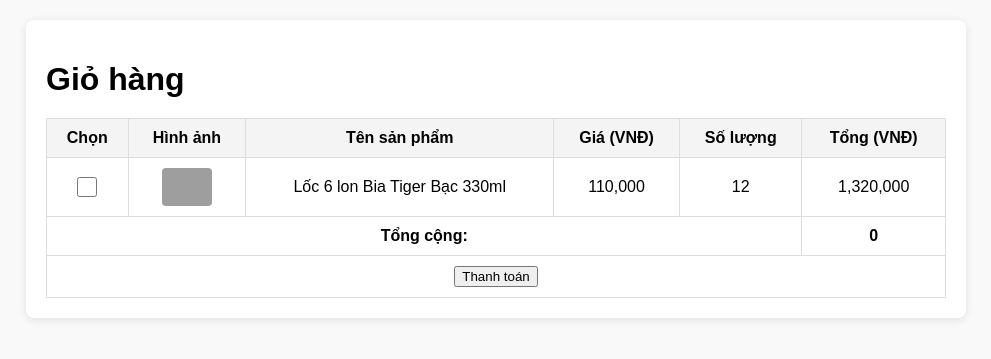
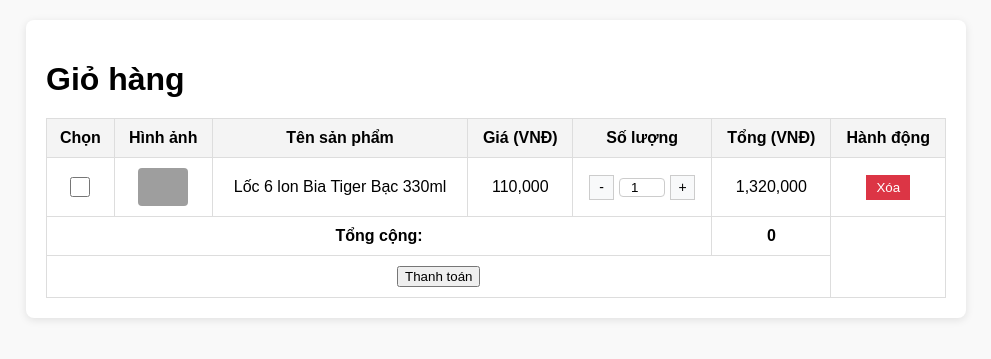
Before and after one commit to Mala-1/Webbandouong, a PHP site: page /user/Cart.php in a window 1280 px wide. Shown: the top 359 px of the page, without its empty margins (144-1135 px from the left). Run offline with PHP 8.4, Linux system fonts and the light colour scheme; data comes from the database, SQL or seed files in the repository; grey boxes are pictures that could not be loaded.

Commit message:
thêm,sửa,xóa

```diff
--- a/assets/css/cart.css
+++ b/assets/css/cart.css
@@ -87,3 +87,39 @@ td img {
     background-color: #f4f4f4;
     font-weight: bold;
 }
+
+.quantity-controls {
+    display: inline-flex;
+    align-items: center;
+    gap: 5px;
+}
+
+.quantity-controls button {
+    width: 25px;
+    height: 25px;
+    font-size: 14px;
+    text-align: center;
+    line-height: 1;
+    border: 1px solid #ccc;
+    background-color: #f8f9fa;
+    cursor: pointer;
+}
+
+.quantity-controls input {
+    width: 40px;
+    text-align: center;
+    border: 1px solid #ccc;
+    border-radius: 4px;
+}
+
+.btn-danger {
+    background-color: #dc3545;
+    color: white;
+    border: none;
+    padding: 5px 10px;
+    cursor: pointer;
+}
+
+.btn-danger:hover {
+    background-color: #c82333;
+}
--- a/user/Cart.php
+++ b/user/Cart.php
@@ -60,6 +60,7 @@ if (!empty($cartItems)) {
                             <th>Giá (VNĐ)</th>
                             <th>Số lượng</th>
                             <th>Tổng (VNĐ)</th>
+                            <th>Hành động</th>
                         </tr>
                     </thead>
                     <tbody>
@@ -69,8 +70,17 @@ if (!empty($cartItems)) {
                                 <td><img src="../assets/images/SanPham/<?= htmlspecialchars($item['image']) ?>" alt="<?= htmlspecialchars($item['product_name']) ?>" style="width: 50px; height: auto;"></td>
                                 <td><?= htmlspecialchars($item['product_name']) ?></td>
                                 <td><?= number_format($item['price']) ?></td>
-                                <td><?= $item['quantity'] ?></td>
+                                <td>
+                                    <div class="quantity-controls">
+                                        <button type="button" class="btn btn-secondary decreaseQuantity">-</button>
+                                        <input type="number" class="productQuantity" value="1" min="1">
+                                        <button type="button" class="btn btn-secondary increaseQuantity">+</button>
+                                    </div>
+                                </td>
                                 <td class="row-total"><?= number_format($item['total']) ?></td>
+                                <td>
+                                    <button type="button" class="btn btn-danger deleteProduct">Xóa</button>
+                                </td>
                             </tr>
                         <?php endforeach; ?>
                     </tbody>
@@ -93,6 +103,10 @@ if (!empty($cartItems)) {
         document.addEventListener('DOMContentLoaded', function () {
             const checkboxes = document.querySelectorAll('input[name="selected_items[]"]');
             const totalElement = document.getElementById('grandTotal');
+            const decreaseButtons = document.querySelectorAll('.decreaseQuantity');
+            const increaseButtons = document.querySelectorAll('.increaseQuantity');
+            const quantityInputs = document.querySelectorAll('.productQuantity');
+            const deleteButtons = document.querySelectorAll('.deleteProduct');
 
             function updateTotal() {
                 let total = 0;
@@ -100,7 +114,7 @@ if (!empty($cartItems)) {
                     if (cb.checked) {
                         const row = cb.closest('tr');
                         const rowTotal = parseInt(row.querySelector('.row-total').textContent.replace(/,/g, ''));
-                        total += rowTotal;
+                        total += rowTotal * parseInt(quantityInputs[Array.from(checkboxes).indexOf(cb)].value);
                     }
                 });
                 totalElement.textContent = total.toLocaleString();
@@ -112,6 +126,77 @@ if (!empty($cartItems)) {
             checkboxes.forEach(checkbox => {
                 checkbox.addEventListener('change', updateTotal);
             });
+
+            decreaseButtons.forEach((button, index) => {
+                button.addEventListener('click', function () {
+                    const quantityInput = quantityInputs[index];
+                    if (quantityInput.value > 1) {
+                        quantityInput.value = parseInt(quantityInput.value) - 1;
+                        updateTotal();
+                    }
+                });
+            });
+
+            increaseButtons.forEach((button, index) => {
+                button.addEventListener('click', function () {
+                    const quantityInput = quantityInputs[index];
+                    quantityInput.value = parseInt(quantityInput.value) + 1;
+                    updateTotal();
+                });
+            });
+
+            quantityInputs.forEach(input => {
+                input.addEventListener('input', function () {
+                    if (input.value < 1) {
+                        input.value = 1;
+                    }
+                    updateTotal();
+                });
+            });
+
+            deleteButtons.forEach((button) => {
+                button.addEventListener('click', function () {
+                    const row = button.closest('tr');
+                    const cartDetailId = row.querySelector('input[name="selected_items[]"]').value;
+
+                    fetch('../admin/ajax/delete_product.php', {
+                        method: 'POST',
+                        headers: {
+                            'Content-Type': 'application/json',
+                        },
+                        body: JSON.stringify({ cart_detail_id: cartDetailId }),
+                    })
+                    .then(response => response.json())
+                    .then(data => {
+                        if (data.success) {
+                            row.remove();
+                            updateGrandTotal();
+                            alert('Sản phẩm đã được xóa khỏi giỏ hàng.');
+                        } else {
+                            alert('Không thể xóa sản phẩm. Vui lòng thử lại.');
+                        }
+                    })
+                    .catch(error => {
+                        console.error('Error:', error);
+                        alert('Đã xảy ra lỗi. Vui lòng thử lại.');
+                    });
+                });
+            });
+
+            function updateGrandTotal() {
+                const rows = document.querySelectorAll('#cartTable tbody tr');
+                let grandTotal = 0;
+
+                rows.forEach(row => {
+                    const rowTotal = row.querySelector('.row-total');
+                    if (rowTotal) {
+                        grandTotal += parseInt(rowTotal.textContent.replace(/,/g, ''));
+                    }
+                });
+
+                const totalElement = document.getElementById('grandTotal');
+                totalElement.textContent = grandTotal.toLocaleString();
+            }
         });
     </script>
 </body>
```
